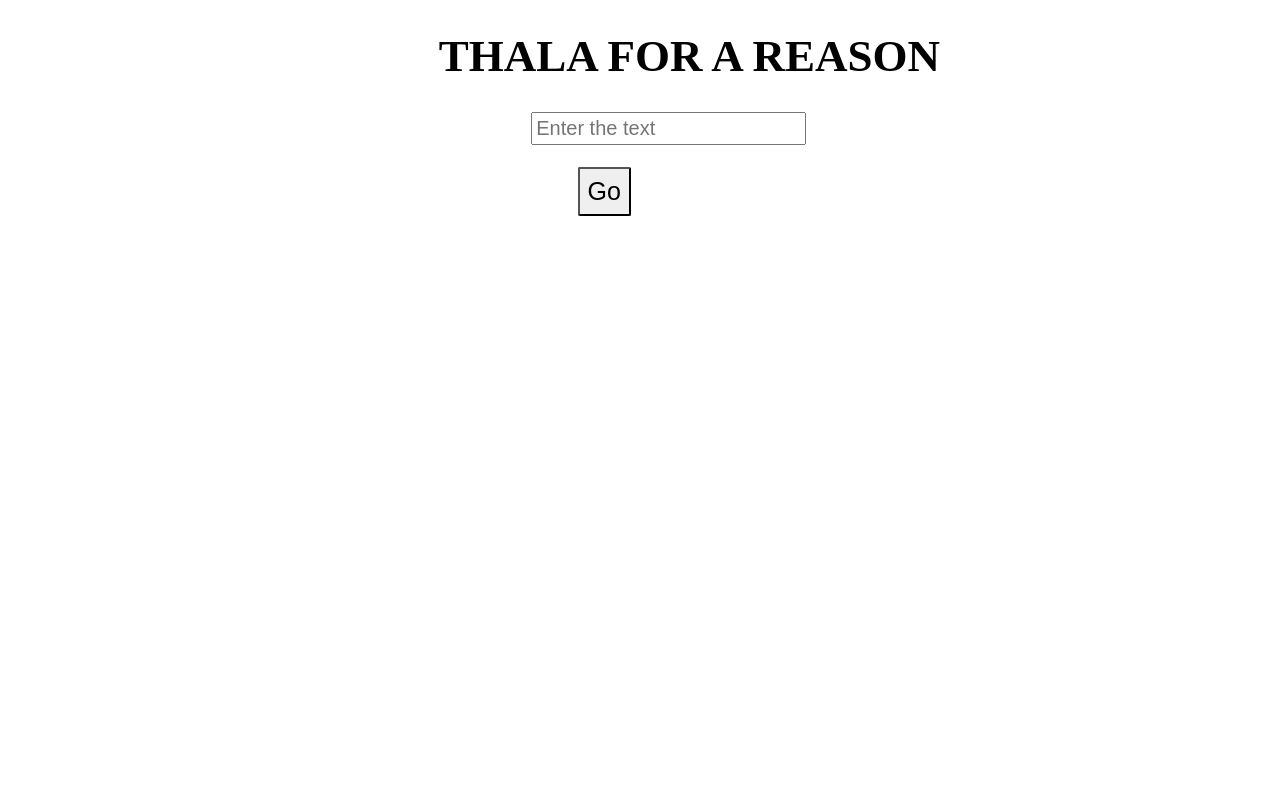
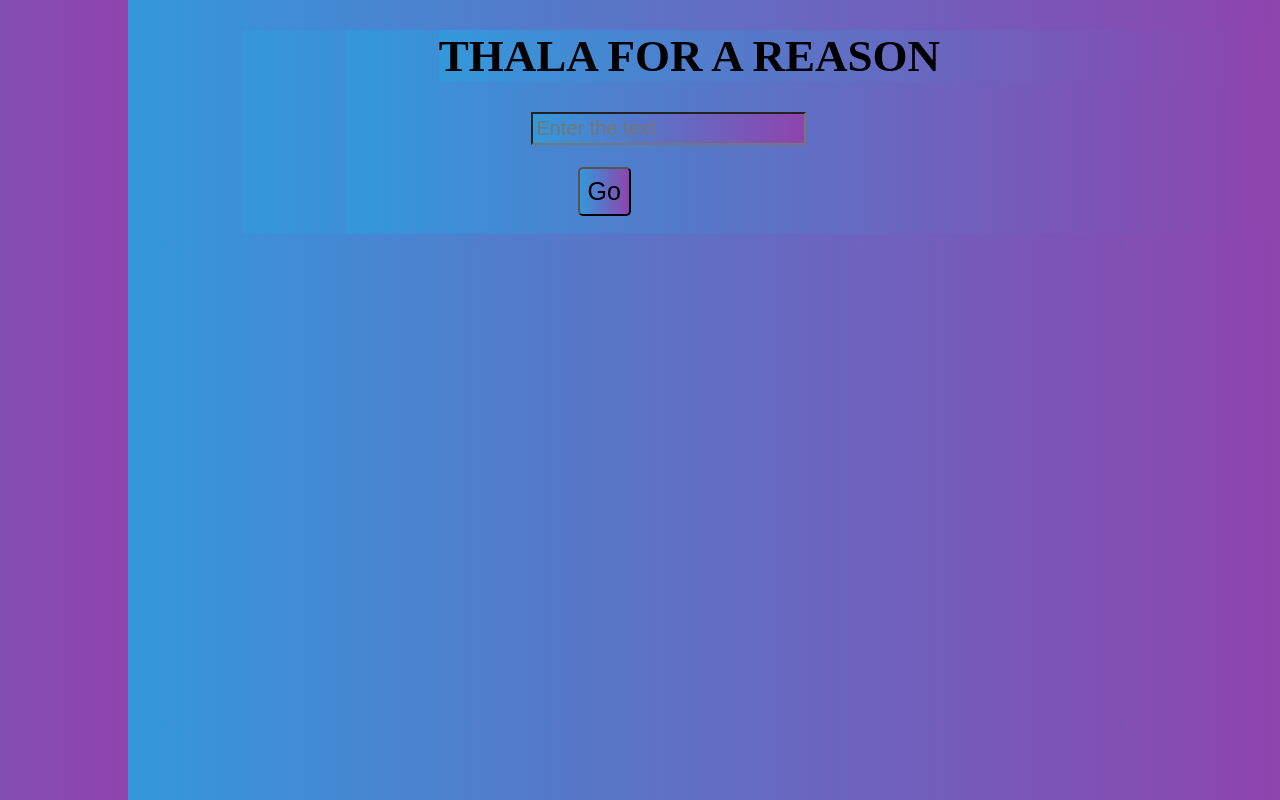
Before and after one commit to Sid-1302/Thala, a plain HTML site: page index.html in a window 1280 px wide. Drawn offline with nearby package versions, Linux system fonts and the light colour scheme.

Commit message:
Background

```diff
--- a/index.html
+++ b/index.html
@@ -8,6 +8,8 @@
     <style>
         * {
             margin-left: 10%;
+            background: linear-gradient(to right, #3498db, #8e44ad);
+
         }
 
         h1 {
@@ -30,7 +32,7 @@
             left: 15%;
             margin-top: 2%;
             padding: 8px;
-            border-radius: 2px;
+            border-radius: 5px;
             font-size: 25px;
         }
 
```
